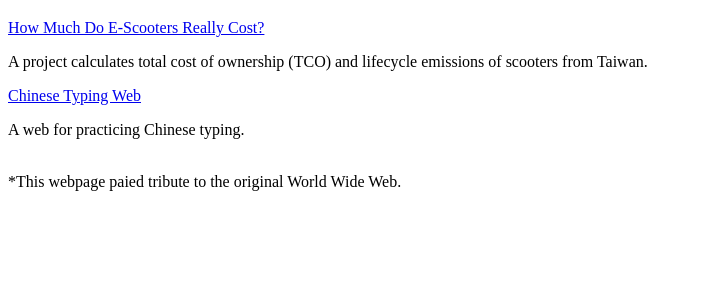
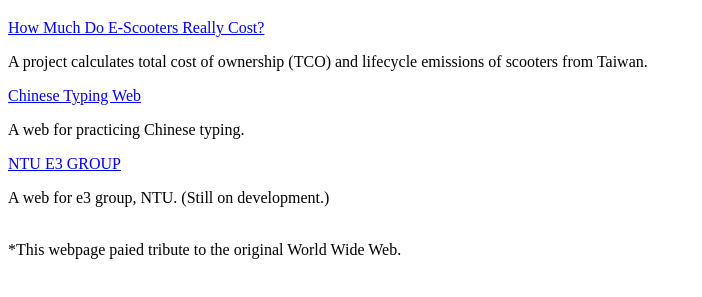
Before and after one commit to dobahsi/dobahsi.github.io, a plain HTML site: page index.html in a window 1280 px wide. Shown: the part 61-358 px from the top of the page, without its empty margins (0-702 px from the left). Drawn offline with Linux system fonts and the light colour scheme.

Commit message:
add e3web

```diff
--- a/index.html
+++ b/index.html
@@ -12,6 +12,14 @@
 <p>A project calculates total cost of ownership (TCO) and lifecycle emissions of scooters from Taiwan.</p>
 <a href="https://typingweb.netlify.app">Chinese Typing Web</a>
 <p>A web for practicing Chinese typing.</p>
+<a href="https://ntu-e3-group.netlify.app/">NTU E3 GROUP</a>
+<p>A web for e3 group, NTU. (Still on development.)</p>
 <br><footer>*This webpage paied tribute to the original World Wide Web.</footer>
 </body>
+
+<style>
+    *{
+        font-style: serif;
+    }
+</style>
 </html>
```
